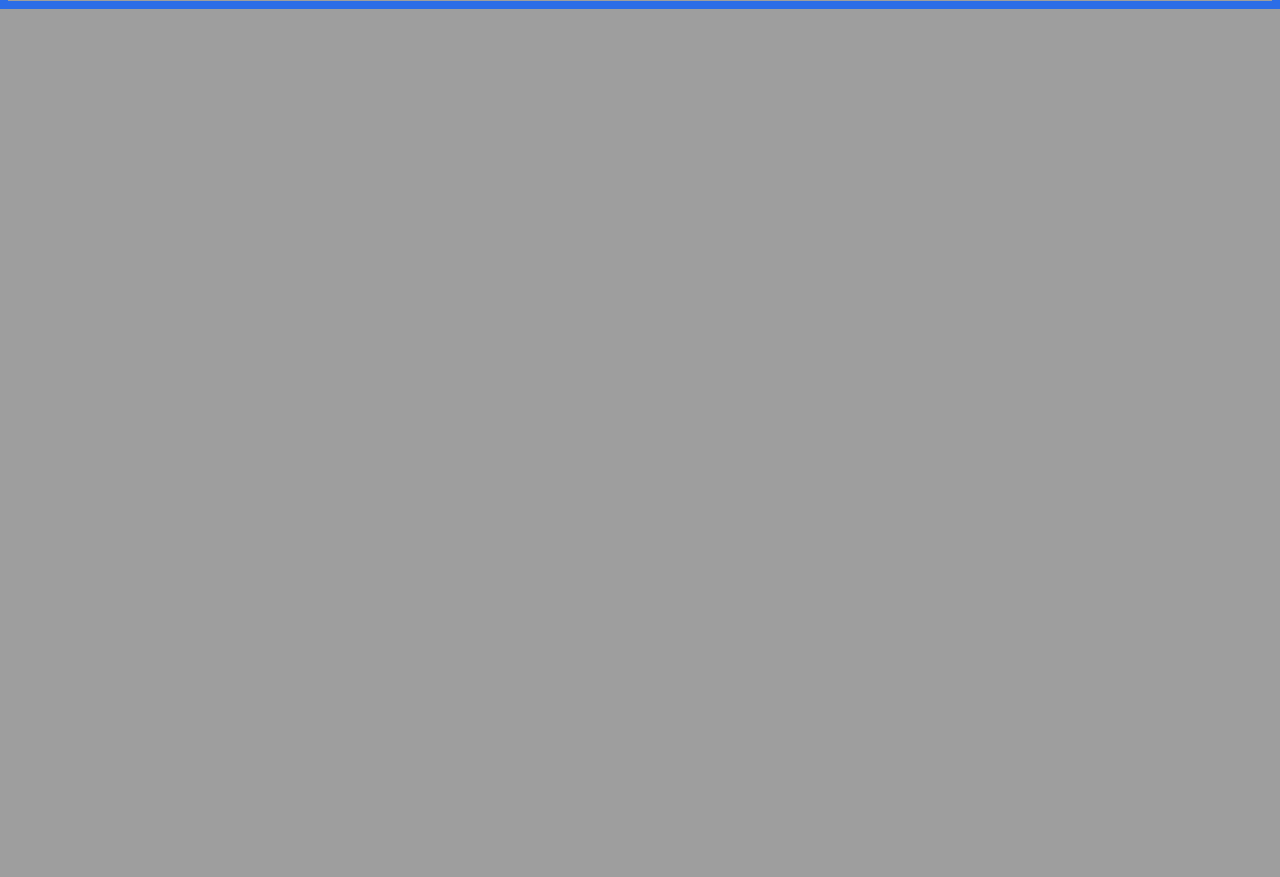
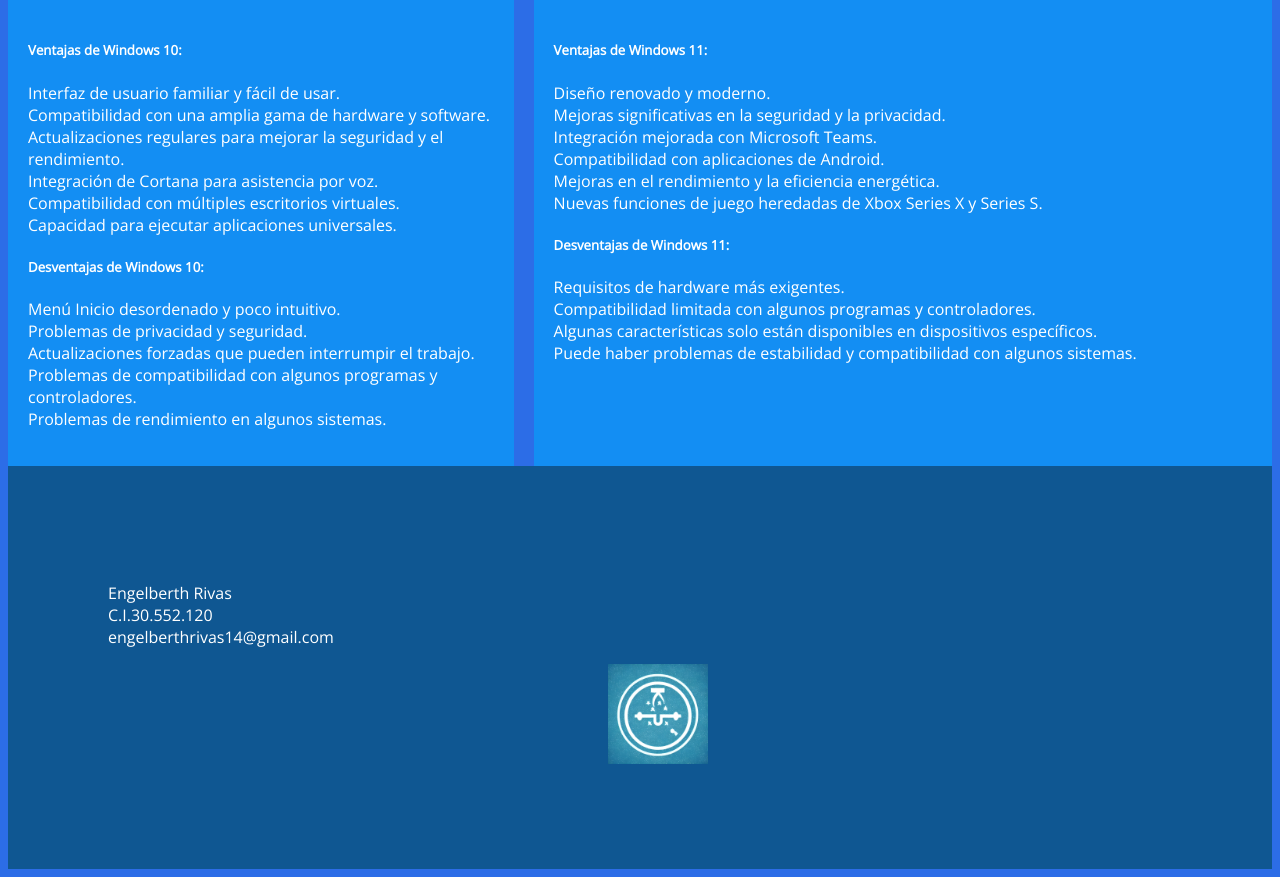
Before and after one commit to CarlosArgelio/community-challenge01, a PHP site: page / in a window 1280 px wide. Shown: the part 1382-2259 px from the top of the page. Before the commit the page ends 1391 px from the top, so only its background shows below. Run offline with PHP 8.4, Linux system fonts and the light colour scheme; grey boxes are pictures that could not be loaded.

Commit message:
Updated index.html and styles.css

```diff
--- a/index.html
+++ b/index.html
@@ -3,6 +3,7 @@
 <head>
     <meta charset="UTF-8">
     <meta name="viewport" content="width=device-width, initial-scale=1.0">
+    <link rel="shortcut icon" href="output.jpg">
     <link rel="stylesheet" href="styles.css">
     <!-- Google fonts -->
     <link rel="preconnect" href="https://fonts.googleapis.com">
@@ -12,6 +13,7 @@
 </head>
 <body>
     <header>
+      <link rel="shortcut icon" href="output.jpg">
         <nav>
             <p class="ptitle"><h2>¿Windows 10 o Windows 11?</h2></p>
             <a href="">Home</a>
@@ -21,14 +23,14 @@
     </header>
     <main>
         <section class="father">
-            <p><h4 class="pilar1">Windows 10 es un sistema operativo desarrollado por Microsoft que se lanzó en 2015. Es el sucesor de Windows 8.1 y tiene una interfaz de usuario similar a la de Windows 7. Windows 10 ha sido actualizado varias veces desde su lanzamiento inicial y ha mejorado en términos de seguridad, rendimiento y características. Algunas de las características notables de Windows 10 incluyen el menú Inicio rediseñado, la integración de Cortana, la compatibilidad con múltiples escritorios virtuales y la capacidad de ejecutar aplicaciones universales.</h4></p>
+            <p><h5 class="pilar1">Windows 10 es un sistema operativo desarrollado por Microsoft que se lanzó en 2015. Es el sucesor de Windows 8.1 y tiene una interfaz de usuario similar a la de Windows 7. Windows 10 ha sido actualizado varias veces desde su lanzamiento inicial y ha mejorado en términos de seguridad, rendimiento y características. Algunas de las características notables de Windows 10 incluyen el menú Inicio rediseñado, la integración de Cortana, la compatibilidad con múltiples escritorios virtuales y la capacidad de ejecutar aplicaciones universales.</h4></p>
 
             <p><h5 class="pilar2">Windows 11 es la versión más reciente del sistema operativo Windows, lanzada en octubre de 2021. Es el sucesor de Windows 10 y cuenta con una serie de mejoras importantes de seguridad, como la biometría avanzada, la protección avanzada contra amenazas, la protección contra el malware y el hardware de confianza. Windows 11 también tiene cambios importantes en el Shell de Windows influenciados por el cancelado Windows 10X, incluido un menú Inicio rediseñado, el reemplazo de sus iconos dinámicos (Live Tiles) con un panel separado llamado “Widgets” con noticias e intereses, la capacidad de crear conjuntos de ventanas en mosaico que se pueden minimizar y restaurar desde la barra de tareas como grupo, y las nuevas tecnologías de juego heredadas de Xbox Series X y Series S, como Auto HDR y DirectStorage en hardware compatible. Internet Explorer está completamente eliminado y reemplazado por el navegador Microsoft Edge; mientras parte de Microsoft Teams está integrado en el Shell de Windows en la barra de tareas. Microsoft también anunció planes para ofrecer soporte a las aplicaciones de Android que se ejecutarán en Windows 11, con soporte para Amazon Appstore y paquetes instalados manualmente.
             </h5></p>
         </section>
 
 
-        <!-- Carrusel experimental -->
+        <!-- Carrusel -->
         <div class="carousel">
             <button class="left" aria-label="Previous Image">👈</button>
             <div class="carousel__item">
@@ -40,6 +42,40 @@
             <button class="right" aria-label="Next Image">👉</button>
           </div>
         </main>
+
+        <section class="mother">
+          <div class="pilarMother1">
+            <p><h5>Ventajas de Windows 10:</h5>
+              Interfaz de usuario familiar y fácil de usar. <br>
+              Compatibilidad con una amplia gama de hardware y software.<br>
+              Actualizaciones regulares para mejorar la seguridad y el rendimiento.<br>
+              Integración de Cortana para asistencia por voz.<br>
+              Compatibilidad con múltiples escritorios virtuales.<br>
+              Capacidad para ejecutar aplicaciones universales.<br>
+              <h5>Desventajas de Windows 10:</h5>
+
+              Menú Inicio desordenado y poco intuitivo.<br>
+              Problemas de privacidad y seguridad.<br>
+              Actualizaciones forzadas que pueden interrumpir el trabajo.<br>
+              Problemas de compatibilidad con algunos programas y controladores.<br>
+              Problemas de rendimiento en algunos sistemas.</p>
+          </div>
+          <div class="pilarMother2">
+            <p><h5>Ventajas de Windows 11:</h5>
+              Diseño renovado y moderno.<br>
+              Mejoras significativas en la seguridad y la privacidad.<br>
+              Integración mejorada con Microsoft Teams.<br>
+              Compatibilidad con aplicaciones de Android.<br>
+              Mejoras en el rendimiento y la eficiencia energética.<br>
+              Nuevas funciones de juego heredadas de Xbox Series X y Series S.<br>
+              <h5>Desventajas de Windows 11:</h5>
+
+              Requisitos de hardware más exigentes.<br>
+              Compatibilidad limitada con algunos programas y controladores.<br>
+              Algunas características solo están disponibles en dispositivos específicos.<br>
+              Puede haber problemas de estabilidad y compatibilidad con algunos sistemas.</p>
+          </div>
+        </section>
 
         <script>
           const carousel = document.querySelector('.carousel');
@@ -55,5 +91,11 @@
           });
         </script>
     </main>
+    <footer>
+      <p>Engelberth Rivas <br>
+      C.I.30.552.120 <br>
+      engelberthrivas14@gmail.com</p>
+      <img class="favicon" src="output.jpg" alt="100px">
+    </footer>
 </body>
 </html>
--- a/styles.css
+++ b/styles.css
@@ -2,6 +2,10 @@
     background-color: rgb(44, 109, 231);
     color: white;
     font-family: 'Open Sans', sans-serif;
+}
+footer{
+  padding: 100px;
+  background-color: #0f5792;
 }
 header{
     padding: 15px;
@@ -23,9 +27,25 @@
     width: 60%;
     margin-left: 20px;
 }
+.mother{
+  display: flex;
+}
+.pilarMother1{
+  padding: 20px;
+  background: #138ef3;
+  width: 40%;
+}
+.pilarMother2{
+  padding: 20px;
+  background: #138ef3;
+  width: 60%;
+  margin-left: 20px;
+}
 a{
     padding: 15px;
     background-color: aqua;
+    text-decoration: none;
+    color: black;
 }
 a:hover{
   color: white;
@@ -33,7 +53,7 @@
   background: rgb(5, 57, 153);
 }
 
-/* Carrusel Experimental*/
+/* Carrusel */
 .carousel {
     display: flex;
     overflow: hidden;
@@ -87,28 +107,20 @@
         color: white;
         cursor: pointer;
         font-size: 2rem;
-        height: 50%;
+        height: 70%;
         position: absolute;
-        top: 50%;
+        top: 30%;
         transform: translateY(-50%);
         width: 5%;
-      }
-
-      .carousel__button--left {
-        left: 0;
-      }
-
-      .carousel__button--right {
-        right: 0;
       }
    }
    .right {
     position: absolute;
     right: 0;
     top: 50%;
-    transform: translateY(-50%);
+    transform: translateY(900%);
     z-index: 10;
-    background: rgba(0, 0, 0, 0.5);
+    background: rgb(34, 94, 134);
     color: white;
     border: none;
     padding: 10px;
@@ -118,11 +130,17 @@
     position: absolute;
     left: 0;
     top: 50%;
-    transform: translateY(-50%);
+    transform: translateY(900%);
     z-index: 10;
-    background: rgba(0, 0, 0, 0.5);
+    background: rgb(34, 94, 134);
     color: white;
     border: none;
     padding: 10px;
     cursor: pointer;
   }
+
+.favicon{
+  width: 100px;
+  height: 100px;
+  margin-left: 500px;
+}
```
